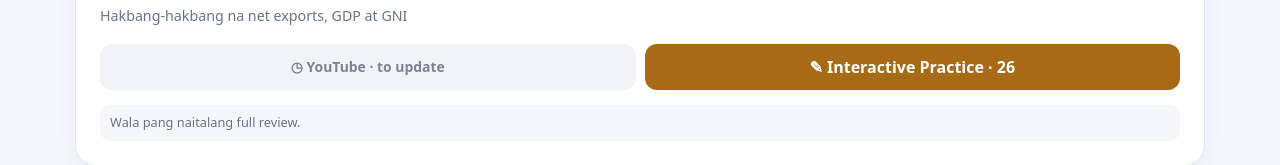
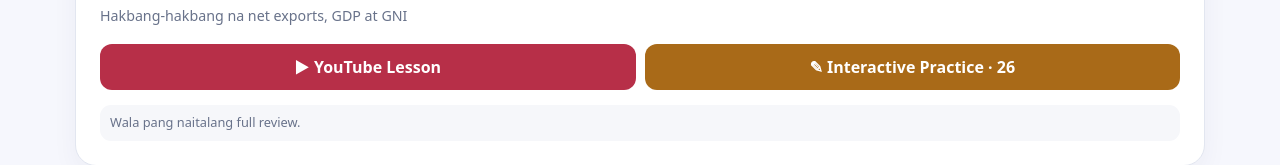
Before and after one commit to mamevelyn/ap9term2pambansangkita, a plain HTML site: page index.html in a window 1280 px wide. Shown: the part 1304-1469 px from the top of the page. Drawn offline with Linux system fonts and the light colour scheme.

Commit message:
Update index.html

```diff
--- a/index.html
+++ b/index.html
@@ -224,7 +224,7 @@ const BANK = {
  ['Kung X = 80 at M = 100, ano ang Net Exports?','−20','20','180','80'],
  ['Bakit ibinabawas ang import sa pormula ng GDP?','Upang hindi maisama bilang panloob na produksiyon ang gawang ibang bansa','Dahil walang halaga ang imported goods','Dahil pareho ang import at investment','Upang alisin ang buong pagkonsumo ng sambahayan']
  ]},
- d5:{title:'Pagkompyut ng GDP at GNI',subtitle:'Hakbang-hakbang na net exports, GDP at GNI',video:'',practice:[
+ d5:{title:'Pagkompyut ng GDP at GNI',subtitle:'Hakbang-hakbang na net exports, GDP at GNI',video:'https://youtu.be/QW5VOzi3AdY',practice:[
  ['Kung X = 839,785 at M = 908,226, ano ang Net Exports?','−68,441','68,441','1,748,011','908,226'],
  ['Ano ang GDP sa C=100, G=40, I=30, X=20, M=25 at SD=5?','170','220','195','165'],
  ['Ano ang mali kapag idinagdag ang M sa halip na ibawas?','Labis ang makukuwentang GDP nang dalawang beses ng M','Laging tama ang GDP','Labis ito nang halaga lamang ng X','Mababawasan ang GDP nang M'],
```
